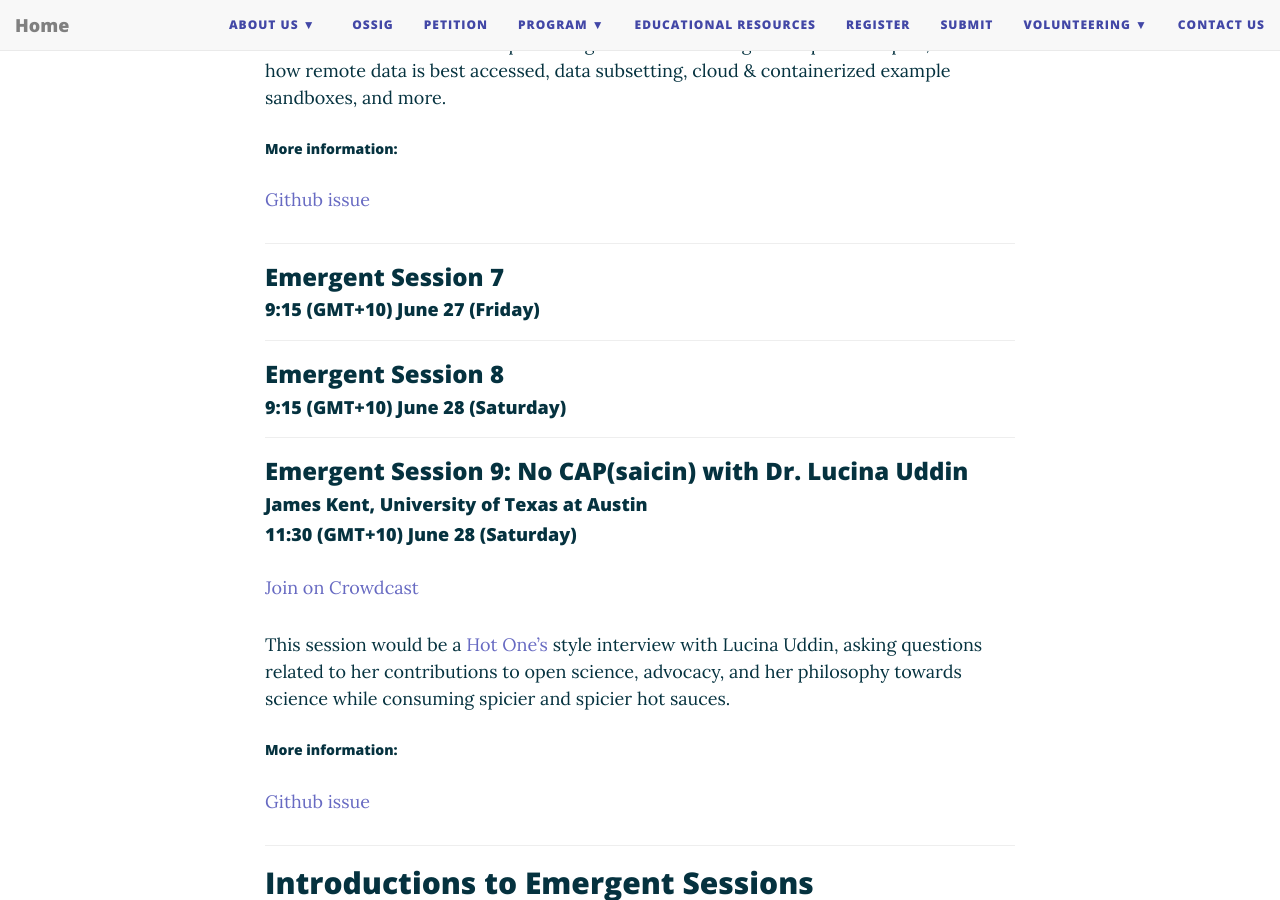
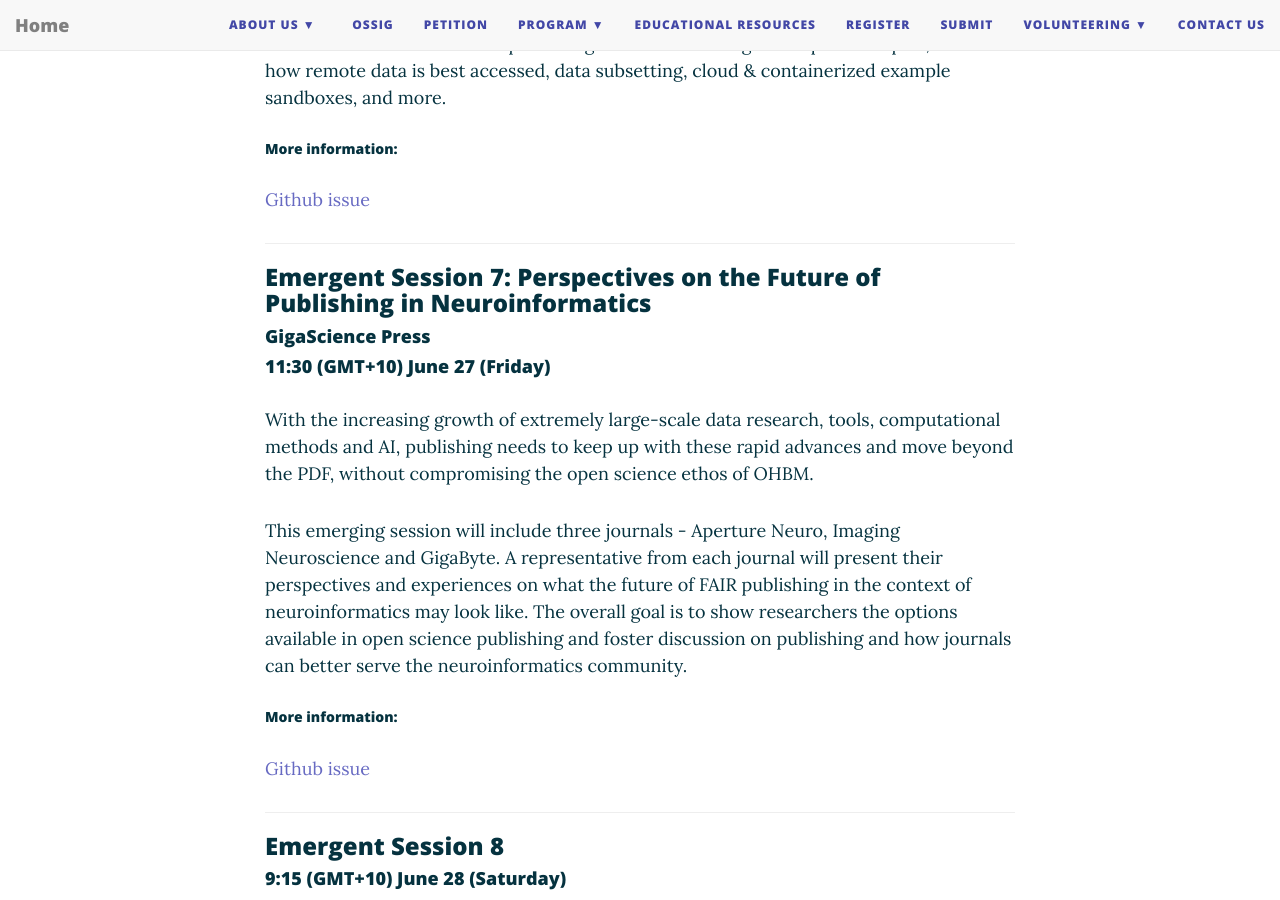
Before and after one commit to ohbm/osr2025, a Jekyll site: the page built from emergent.md, in a window 1280 px wide and 900 px high, scrolled down 3710 px. Built offline with Jekyll 4.4.1, drawn with Linux system fonts in a browser that asks for light colours; nearby versions of some CDN libraries.

Commit message:
Update emergent 7 with information

```diff
--- a/emergent.md
+++ b/emergent.md
@@ -137,11 +137,19 @@
 
 ---
 
-### Emergent Session 7
+### Emergent Session 7: Perspectives on the Future of Publishing in Neuroinformatics
 
-<!-- #### Sandeep Panta, Translational Research in Neuroimaging and Data Science (TReNDS) Center, Georgia State University -->
-#### 9:15 (GMT+10) June 27 (Friday)
+#### GigaScience Press
+#### 11:30 (GMT+10) June 27 (Friday)
 <!-- [Join on Crowdcast](https://www.crowdcast.io/c/osr-2024-emergent-5) -->
+
+<p></p>
+With the increasing growth of extremely large-scale data research, tools, computational methods and AI, publishing needs to keep up with these rapid advances and move beyond the PDF, without compromising the open science ethos of OHBM.
+
+This emerging session will include three journals - Aperture Neuro, Imaging Neuroscience and GigaByte. A representative from each journal will present their perspectives and experiences on what the future of FAIR publishing in the context of neuroinformatics may look like. The overall goal is to show researchers the options available in open science publishing and foster discussion on publishing and how journals can better serve the neuroinformatics community.
+
+##### More information:
+[Github issue](https://github.com/ohbm/osr2025/issues/14)
 
 ---
 
```
Also changed, not shown: schedule.md (+1 -1 lines), .github/ISSUE_TEMPLATE/emergent-session-submit.yml.
